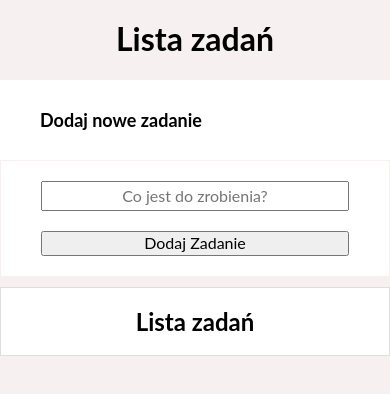
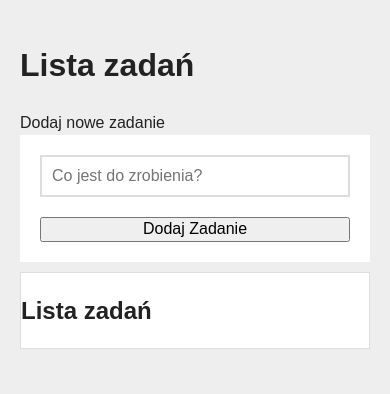
Before and after one commit to DavidM9819/task_manager, a plain HTML site: page index.html in a window 390 px wide. Drawn offline with nearby package versions, Linux system fonts and the light colour scheme.

Commit message:
add BEM convention

```diff
--- a/css/body.css
+++ b/css/body.css
@@ -1,18 +1,9 @@
-html {
-  box-sizing: border-box;
+.body {
+  color: #222;
+  background: #eee;
+  max-width: 1000px;
+  line-height: 1.5;
+  font-family: Montserrat, sans-serif;
+  margin: 0 auto;
+  padding: 20px;
 }
-
-*,
-::after,
-::before {
-  box-sizing: inherit;
-}
-
-.body {
-  max-width: 1000px;
-  margin: auto;
-  text-align: center;
-  background-color: rgb(247, 240, 240);
-  font-family: "Lato", sans-serif;
-  word-break: break-word;
-}
--- a/css/form.css
+++ b/css/form.css
@@ -1,50 +1,40 @@
-html {
-  box-sizing: border-box;
-}
-
-*,
-::after,
-::before {
-  box-sizing: inherit;
-}
 .form {
   display: grid;
   grid-template-columns: 1fr auto;
-  grid-gap: 20px;
-  margin: 0 auto;
-  border: 1px solid rgb(247, 240, 240);
-  background-color: white;
-  max-width: 1000px;
-  padding-top: 20px;
-  padding-left: 40px;
-  padding-bottom: 20px;
-  padding-right: 40px;
-  text-align: left;
-}
-.formLegend {
-  margin: 0 auto;
-  background-color: white;
-  text-align: left;
-  width: 1000px;
-  padding-left: 40px;
-  padding-right: 40px;
-  padding-top: 30px;
-  padding-bottom: 30px;
-  font-size: large;
-  font-weight: bold;
-}
-.formField {
-  min-width: auto;
-  margin: 0, auto;
-  min-height: 30px;
+  gap: 20px;
+  padding: 20px;
 }
 
-@media (max-width: 767px) {
+.formField {
+  border: 2px solid #ddd;
+  padding: 10px;
+}
+.form__button {
+  border-radius: 0;
+  box-shadow: none;
+  border-style: none;
+  background-color: teal;
+  padding: 10px;
+  transition: 0.3s;
+  cursor: pointer;
+}
+.form__buttonText {
+  color: aliceblue;
+}
+.form__button:active {
+  background: hsl(180, 100%, 36%);
+}
+
+.form__button:hover {
+  background: hsl(180, 100%, 30%);
+  transform: scale(1.1);
+}
+@media (max-width: 780px) {
   .form {
-    grid-template-columns: 1fr;
-    text-align: center;
-  }
-  .formField {
-    text-align: center;
+    display: flex;
+    flex-direction: column;
+    justify-content: stretch;
+    align-items: stretch;
+    flex-wrap: wrap;
   }
 }
--- a/css/section.css
+++ b/css/section.css
@@ -1,12 +1,3 @@
-html {
-  box-sizing: border-box;
-}
-
-*,
-::after,
-::before {
-  box-sizing: inherit;
-}
 .section {
   background-color: white;
 }
@@ -16,7 +7,12 @@ html {
   margin-top: 10px;
 }
 
-.section__title {
-  font-size: 20px;
+.section__header {
+  border-bottom: 2px solid #ddd;
+  display: flex;
+  justify-content: flex-start;
+  align-items: center;
+  padding: 20px;
   margin: 0;
+  margin-top: 10px;
 }
```
